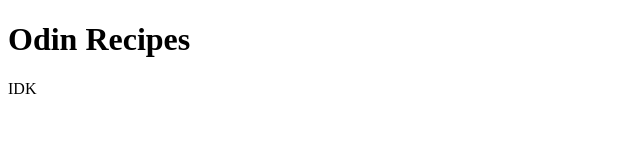
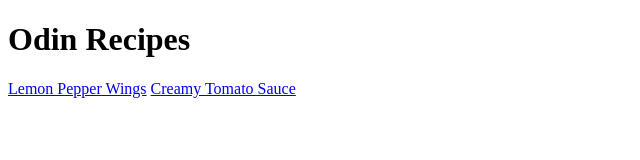
Before and after one commit to scoomboot/Chapter-3-HTML-Foundations, a plain HTML site: page index.html in a window 1280 px wide. Shown: the whole page, without its empty margins (0-640 px from the left). Drawn offline with Linux system fonts and the light colour scheme.

Commit message:
Add links to index.html to recipe html pages

```diff
--- a/index.html
+++ b/index.html
@@ -7,6 +7,7 @@
 </head>
 <body>
     <h1>Odin Recipes</h1>
-    <p>IDK</p>
+    <a href="recipes/lemon-pepper-wings.html">Lemon Pepper Wings</a>
+    <a href="recipes/creamy-tomato-sauce.html">Creamy Tomato Sauce</a>
 </body>
 </html>
```
